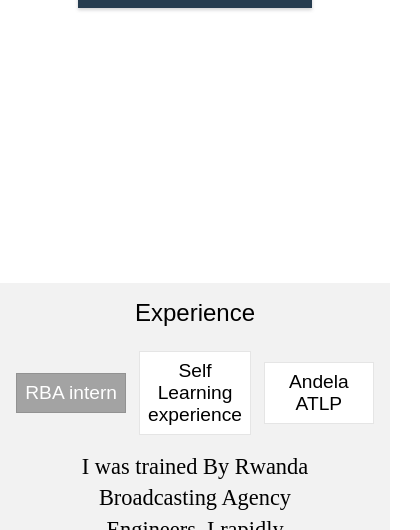
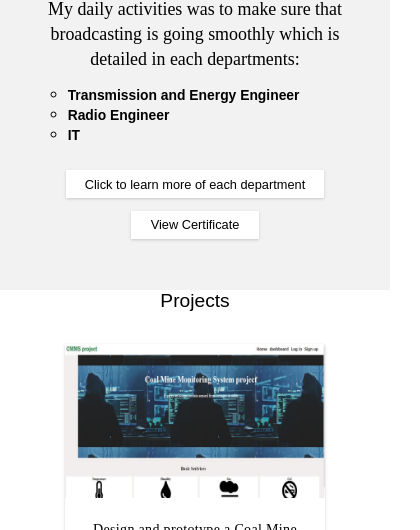
Before and after one commit to Emmanuel262/emmanuel-asifiwe, a plain HTML site: page index.html in a window 390 px wide. Shown: the part 1470-2000 px from the top of the page, 420 px wide, since content can reach past the window. Drawn offline with Linux system fonts and the light colour scheme; no server answers; a web font is replaced by a local one.

Commit message:
Improving responsiveness of the brand

```diff
--- a/dist/css/main.css
+++ b/dist/css/main.css
@@ -10,6 +10,19 @@
 
 html {
   scroll-behavior: smooth;
+  font-size: 100%;
+}
+
+@media screen and (max-width: 1200px) {
+  html {
+    font-size: 90%;
+  }
+}
+
+@media screen and (max-width: 721px) {
+  html {
+    font-size: 80%;
+  }
 }
 
 body {
@@ -17,14 +30,8 @@ body {
           box-sizing: border-box;
   font-weight: "Nunito", sans-serif;
   color: #ffffff;
-  font-size: 100%;
+  font-size: 10px;
   position: relative;
-}
-
-@media screen and (max-width: 1200px) {
-  body {
-    font-size: 90%;
-  }
 }
 
 body * {
@@ -736,7 +743,7 @@ button.btn {
           justify-content: center;
 }
 
-@media screen and (max-width: 680px) {
+@media screen and (max-width: 880px) {
   .info-section .sec-container {
     -ms-grid-rows: (1fr)[2];
         grid-template-rows: repeat(2, 1fr);
@@ -764,7 +771,7 @@ button.btn {
   gap: 1rem;
 }
 
-@media screen and (max-width: 1000px) {
+@media screen and (max-width: 1200px) {
   .info-section .sec-container .left-div {
     -ms-grid-column: 1;
     -ms-grid-column-span: 9;
@@ -782,13 +789,13 @@ button.btn {
   }
 }
 
-@media screen and (max-width: 680px) {
+@media screen and (max-width: 880px) {
   .info-section .sec-container .left-div {
     grid-column: 1 / -1;
     -ms-grid-row: 1;
     -ms-grid-row-span: 1;
     grid-row: 1 / 2;
-    width: 80%;
+    width: 95%;
     margin: 0 auto;
     padding: 1rem;
   }
@@ -807,13 +814,13 @@ button.btn {
           justify-content: center;
 }
 
-@media screen and (max-width: 1000px) {
+@media screen and (max-width: 1200px) {
   .info-section .sec-container .right-div {
     grid-column: 10 / -1;
   }
 }
 
-@media screen and (max-width: 680px) {
+@media screen and (max-width: 880px) {
   .info-section .sec-container .right-div {
     grid-column: 1 / -1;
     grid-row: 2 / -1;
@@ -894,8 +901,23 @@ button.btn {
   background-color: #212128;
   text-align: center;
   padding: 1rem;
-  padding-bottom: 5rem;
+  padding-bottom: 3rem;
   position: relative;
+  height: -webkit-fit-content;
+  height: -moz-fit-content;
+  height: fit-content;
+}
+
+.experience-sec .experiences {
+  height: -webkit-fit-content;
+  height: -moz-fit-content;
+  height: fit-content;
+}
+
+@media screen and (max-width: 580px) {
+  .experience-sec {
+    padding-bottom: 3rem;
+  }
 }
 
 .experience-sec__list {
@@ -910,19 +932,7 @@ button.btn {
           justify-content: center;
 }
 
-@media screen and (max-width: 600px) {
-  .experience-sec__list {
-    gap: 2rem;
-  }
-}
-
-@media screen and (max-width: 420px) {
-  .experience-sec__list {
-    gap: 0.8rem;
-  }
-}
-
-@media screen and (max-width: 380px) {
+@media screen and (max-width: 560px) {
   .experience-sec__list {
     -ms-flex-wrap: wrap;
         flex-wrap: wrap;
@@ -938,21 +948,31 @@ button.btn {
   -webkit-box-shadow: none;
           box-shadow: none;
   font-size: 1.2rem;
+  border: 1px solid rgba(255, 255, 255, 0.1);
 }
 
 .experience-sec__list .btn.active {
   background-color: #3434a1;
 }
 
-@media screen and (max-width: 720px) {
+@media screen and (max-width: 1070px) {
   .experience-sec__list .btn {
-    width: 10rem;
+    width: 32%;
   }
 }
 
 @media screen and (max-width: 600px) {
   .experience-sec__list .btn {
-    width: 8rem;
+    width: 33.333%;
+  }
+}
+
+@media screen and (max-width: 560px) {
+  .experience-sec__list .btn {
+    width: -webkit-fit-content;
+    width: -moz-fit-content;
+    width: fit-content;
+    padding: 0.3rem 0.5rem;
   }
 }
 
@@ -975,6 +995,21 @@ button.btn {
   -webkit-box-align: center;
       -ms-flex-align: center;
           align-items: center;
+  height: -webkit-fit-content;
+  height: -moz-fit-content;
+  height: fit-content;
+}
+
+@media screen and (max-width: 720px) {
+  .experience-sec .experience-container {
+    width: 90%;
+  }
+}
+
+@media screen and (max-width: 500px) {
+  .experience-sec .experience-container {
+    width: 98%;
+  }
 }
 
 .experience-sec .experience-container.active {
@@ -992,6 +1027,18 @@ button.btn {
       -ms-flex-align: start;
           align-items: flex-start;
   text-align: start;
+}
+
+@media screen and (max-width: 700px) {
+  .experience-sec .experience-container .department--list {
+    margin-left: 10rem;
+  }
+}
+
+@media screen and (max-width: 500px) {
+  .experience-sec .experience-container .department--list {
+    margin-left: 3rem;
+  }
 }
 
 .experience-sec .experience-container .department--list li {
@@ -1031,6 +1078,30 @@ button.btn {
 
 .experience-sec .experience-container .btn.exp-btn {
   margin-top: 1rem;
+}
+
+@media screen and (max-width: 616px) {
+  .experience-sec .experience-container .exp-btns-test {
+    margin-top: 2rem;
+    display: -webkit-box;
+    display: -ms-flexbox;
+    display: flex;
+    -webkit-box-orient: vertical;
+    -webkit-box-direction: normal;
+        -ms-flex-direction: column;
+            flex-direction: column;
+    gap: 1rem;
+    text-align: center;
+    -webkit-box-align: center;
+        -ms-flex-align: center;
+            align-items: center;
+    -webkit-box-pack: center;
+        -ms-flex-pack: center;
+            justify-content: center;
+  }
+  .experience-sec .experience-container .exp-btns-test .btn {
+    margin: 0 auto;
+  }
 }
 
 .experience-sec .experience-container .experience__modal-container {
@@ -1745,18 +1816,23 @@ button.btn {
     -ms-flex-item-align: center;
         -ms-grid-row-align: center;
         align-self: center;
-  }
-}
-
-@media screen and (max-width: 502px) {
+    gap: 0.3rem;
+  }
+}
+
+@media screen and (max-width: 552px) {
   .footer__nav {
-    gap: 0.5rem;
     -ms-flex-wrap: wrap;
         flex-wrap: wrap;
   }
   .footer__nav .footer__nav--item {
-    width: 5rem;
+    width: -webkit-fit-content;
+    width: -moz-fit-content;
+    width: fit-content;
     padding: 0;
+  }
+  .footer__nav .footer__nav--item:not(:last-of-type) {
+    margin-right: 1rem;
   }
 }
 
--- a/dist/css/main.scss
+++ b/dist/css/main.scss
@@ -30,17 +30,20 @@ $black-color: #000000;
 
 html {
   scroll-behavior: smooth;
+  font-size: 100%;
+  @media screen and (max-width: 1200px) {
+    font-size: 90%;
+  }
+  @media screen and (max-width: 721px) {
+    font-size: 80%;
+  }
 }
 body {
   box-sizing: border-box;
   font-weight: $secondary-font;
   color: $white-color;
-  font-size: 100%;
+  font-size: 10px;
   position: relative;
-
-  @media screen and (max-width: 1200px) {
-    font-size: 90%;
-  }
 }
 
 body * {
@@ -598,7 +601,7 @@ button.btn {
     grid-template-columns: 5rem repeat(12, 1fr);
     justify-content: center;
 
-    @media screen and (max-width: 680px) {
+    @media screen and (max-width: 880px) {
       grid-template-rows: repeat(2, 1fr);
     }
 
@@ -611,7 +614,7 @@ button.btn {
       align-items: center;
       gap: 1rem;
 
-      @media screen and (max-width: 1000px) {
+      @media screen and (max-width: 1200px) {
         grid-column: 1 / 10;
         padding: 1rem 4rem;
       }
@@ -620,10 +623,10 @@ button.btn {
         padding: 1rem 3rem;
       }
 
-      @media screen and (max-width: 680px) {
+      @media screen and (max-width: 880px) {
         grid-column: 1 / -1;
         grid-row: 1 / 2;
-        width: 80%;
+        width: 95%;
         margin: 0 auto;
         padding: 1rem;
       }
@@ -635,11 +638,11 @@ button.btn {
       display: flex;
       align-items: center;
       justify-content: center;
-      @media screen and (max-width: 1000px) {
+      @media screen and (max-width: 1200px) {
         grid-column: 10 / -1;
       }
 
-      @media screen and (max-width: 680px) {
+      @media screen and (max-width: 880px) {
         grid-column: 1 / -1;
         grid-row: 2 / -1;
       }
@@ -696,23 +699,30 @@ button.btn {
   background-color: $secondary-color;
   text-align: center;
   padding: 1rem;
-  padding-bottom: 5rem;
+  padding-bottom: 3rem;
   position: relative;
+  height: fit-content;
+
+  .experiences {
+    height: fit-content;
+  }
+
+  @media screen and (max-width: 580px) {
+    padding-bottom: 3rem;
+  }
 
   &__list {
     display: flex;
     align-items: center;
     justify-content: center;
 
-    @media screen and (max-width: 600px) {
-      gap: 2rem;
-    }
-    @media screen and (max-width: 420px) {
-      gap: 0.8rem;
-    }
-    @media screen and (max-width: 380px) {
+    // @media screen and (max-width: 600px) {
+    //   gap: 2rem;
+    // }
+    @media screen and (max-width: 560px) {
       flex-wrap: wrap;
       padding: 0.5rem;
+      // justify-content: space-between;
     }
 
     .btn {
@@ -722,17 +732,26 @@ button.btn {
       padding: 0.8rem 0;
       box-shadow: none;
       font-size: 1.2rem;
+      border: 1px solid rgba($white-color, 0.1);
 
       &.active {
         background-color: $quadriple-color;
       }
 
-      @media screen and (max-width: 720px) {
-        width: 10rem;
-      }
+      @media screen and (max-width: 1070px) {
+        width: 32%;
+      }
+
+      // @media screen and (max-width: 720px) {
+      //   width: 1;
+      // }
 
       @media screen and (max-width: 600px) {
-        width: 8rem;
+        width: 33.333%;
+      }
+      @media screen and (max-width: 560px) {
+        width: fit-content;
+        padding: 0.3rem 0.5rem;
       }
       @media screen and (max-width: 420px) {
         padding: 0.5rem;
@@ -749,6 +768,14 @@ button.btn {
     display: none;
     justify-content: center;
     align-items: center;
+    height: fit-content;
+
+    @media screen and (max-width: 720px) {
+      width: 90%;
+    }
+    @media screen and (max-width: 500px) {
+      width: 98%;
+    }
 
     &.active {
       display: block;
@@ -763,6 +790,12 @@ button.btn {
       margin: 0 0 0 15rem;
       align-items: flex-start;
       text-align: start;
+      @media screen and (max-width: 700px) {
+        margin-left: 10rem;
+      }
+      @media screen and (max-width: 500px) {
+        margin-left: 3rem;
+      }
       li {
         font-size: 1.3rem;
         font-family: $primary-font;
@@ -798,6 +831,22 @@ button.btn {
 
       &.exp-btn {
         margin-top: 1rem;
+      }
+    }
+
+    @media screen and (max-width: 616px) {
+      .exp-btns-test {
+        margin-top: 2rem;
+        display: flex;
+        flex-direction: column;
+        gap: 1rem;
+        text-align: center;
+        align-items: center;
+        justify-content: center;
+
+        .btn {
+          margin: 0 auto;
+        }
       }
     }
 
@@ -1310,13 +1359,16 @@ button.btn {
       justify-content: center;
       align-items: center;
       align-self: center;
-    }
-    @media screen and (max-width: 502px) {
-      gap: 0.5rem;
+      gap: 0.3rem;
+    }
+    @media screen and (max-width: 552px) {
       flex-wrap: wrap;
 
       .footer__nav--item {
-        width: 5rem;
+        width: fit-content;
+        &:not(:last-of-type) {
+          margin-right: 1rem;
+        }
         padding: 0;
       }
     }
--- a/index.html
+++ b/index.html
@@ -242,10 +242,12 @@
               <small>IT</small>
             </li>
           </ul>
-          <button class="btn btn__create exp-btn">
-            Click to learn more of each department
-          </button>
-          <a target="_blank" href="./Emmanuel_ASIFIWE-RBA.pdf" class="btn btn__create">View Certificate</a>
+          <ul class="exp-btns-test">
+            <button class="btn btn__create exp-btn">
+              Click to learn more of each department
+            </button>
+            <a target="_blank" href="./Emmanuel_ASIFIWE-RBA.pdf" class="btn btn__create">View Certificate</a>
+          </ul>
 
           <div class="experience__modal-container" id="rba-experience--modal">
             <div class="experience__department">
```
Also changed, not shown: 1 other file.
